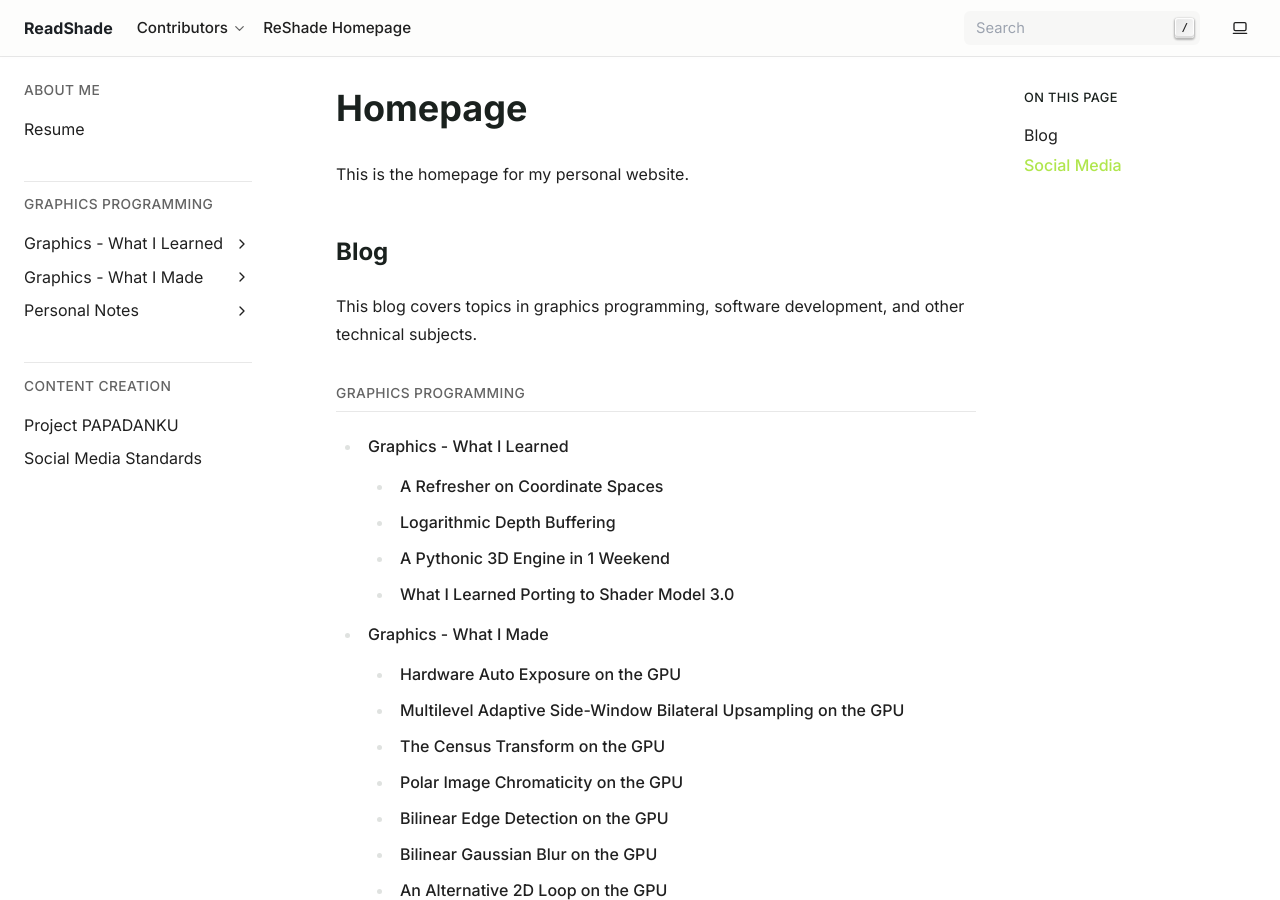
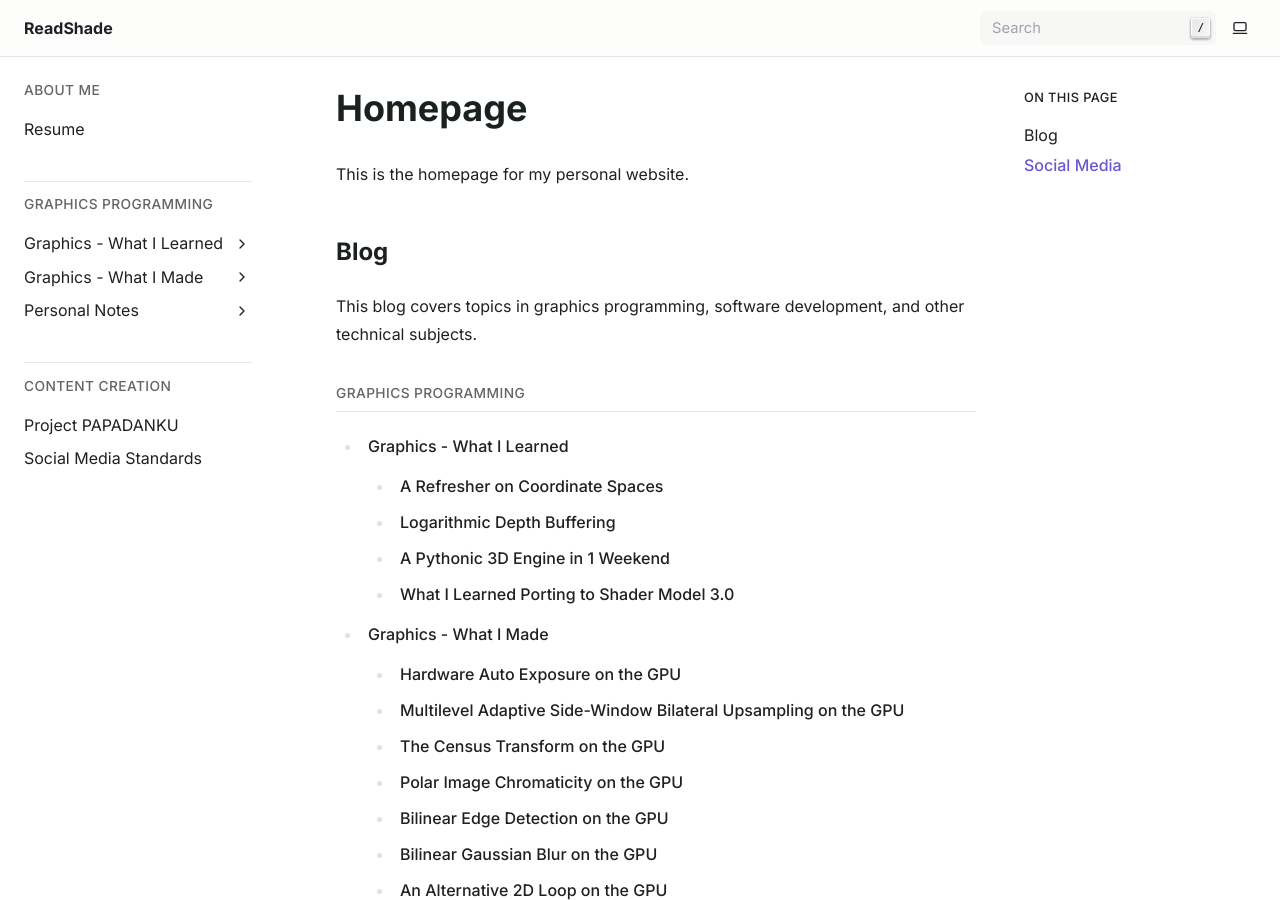
Before and after one commit to papadanku/papadanku.github.io, a Sphinx documentation site: the page built from doc/index.rst, in a window 1280 px wide and 900 px high. Built offline with Sphinx 7.4.7, drawn with Linux system fonts in a browser that asks for light colours; part of the change alters nothing that is shown.

```diff
--- a/doc/conf.py
+++ b/doc/conf.py
@@ -18,41 +18,9 @@ extensions = []
 templates_path = ['_templates']
 exclude_patterns = []
 
-
-
 # -- Options for HTML output -------------------------------------------------
 # https://www.sphinx-doc.org/en/master/usage/configuration.html#options-for-html-output
 
 html_static_path = ['_static']
 html_theme = "shibuya"
-html_title = "ReadShade"
-html_theme_options = {
-    "accent_color": "lime",
-    "github_url": "https://github.com/ReadShade/ReadShade",
-    "nav_links": [
-        {
-            "title": "Contributors",
-            "children": [
-                {
-                    "title": "BlueSkyDefender",
-                    "url": "https://github.com/BlueSkyDefender",
-                    "summary": "Author of SuperDepth3D, AstrayFX, and various secret projects."
-                },
-                {
-                    "title": "papadanku",
-                    "url": "https://github.com/papadanku",
-                    "summary": "Hobbyist programmer. Contributor to the Project Reality game modification and CShade."
-                },
-                {
-                    "title": "PHARTGAMES / PEZZALUCIFER",
-                    "url": "https://github.com/PHARTGAMES",
-                    "summary": "Developed WibbleWobble, turning your display into a window to virtual worlds."
-                }
-            ]
-        },
-        {
-            "title": "ReShade Homepage",
-            "url": "https://reshade.me/"
-        }
-    ]
-}
+html_title = "A Shaderboy's Collection"
```
